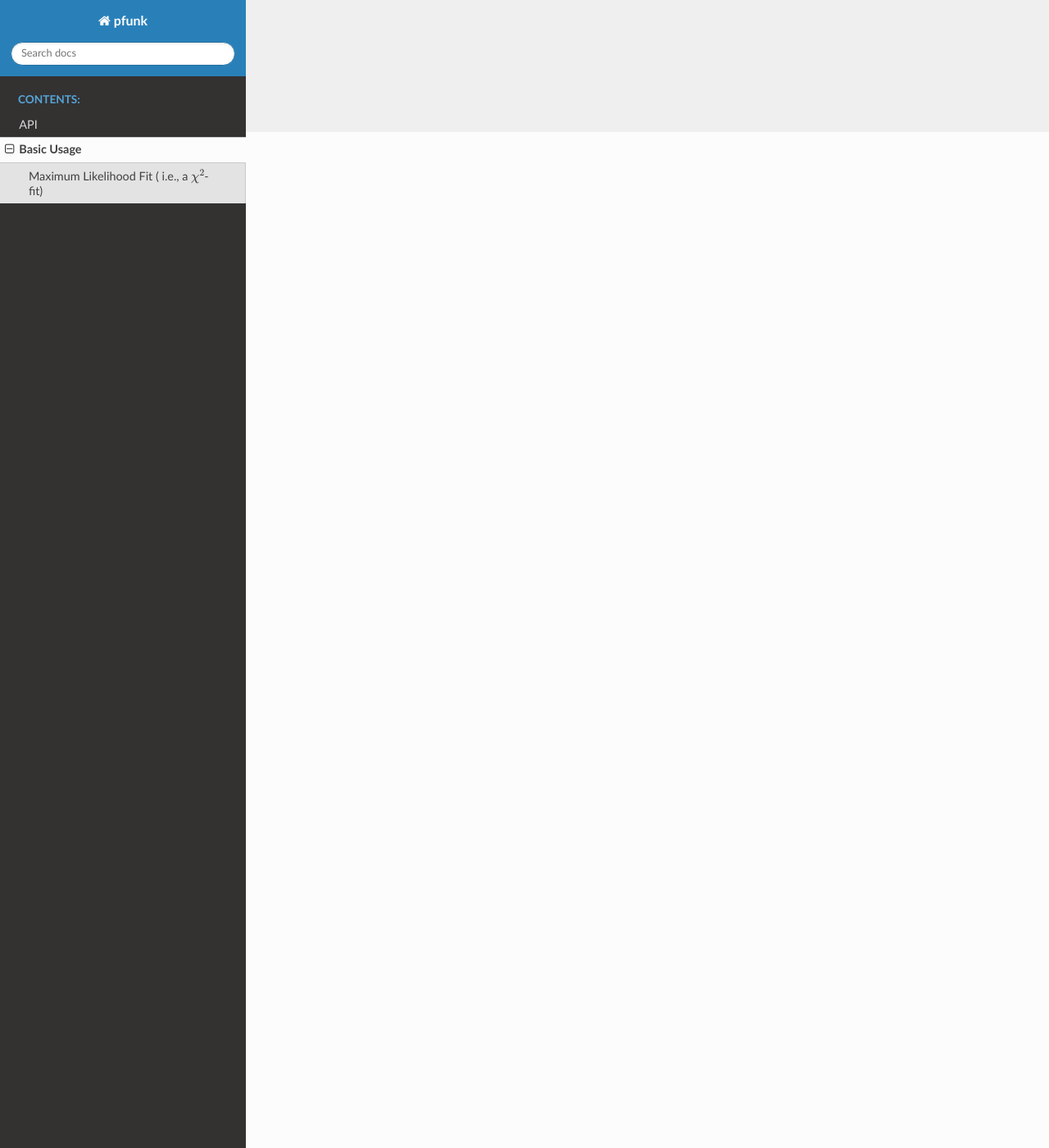
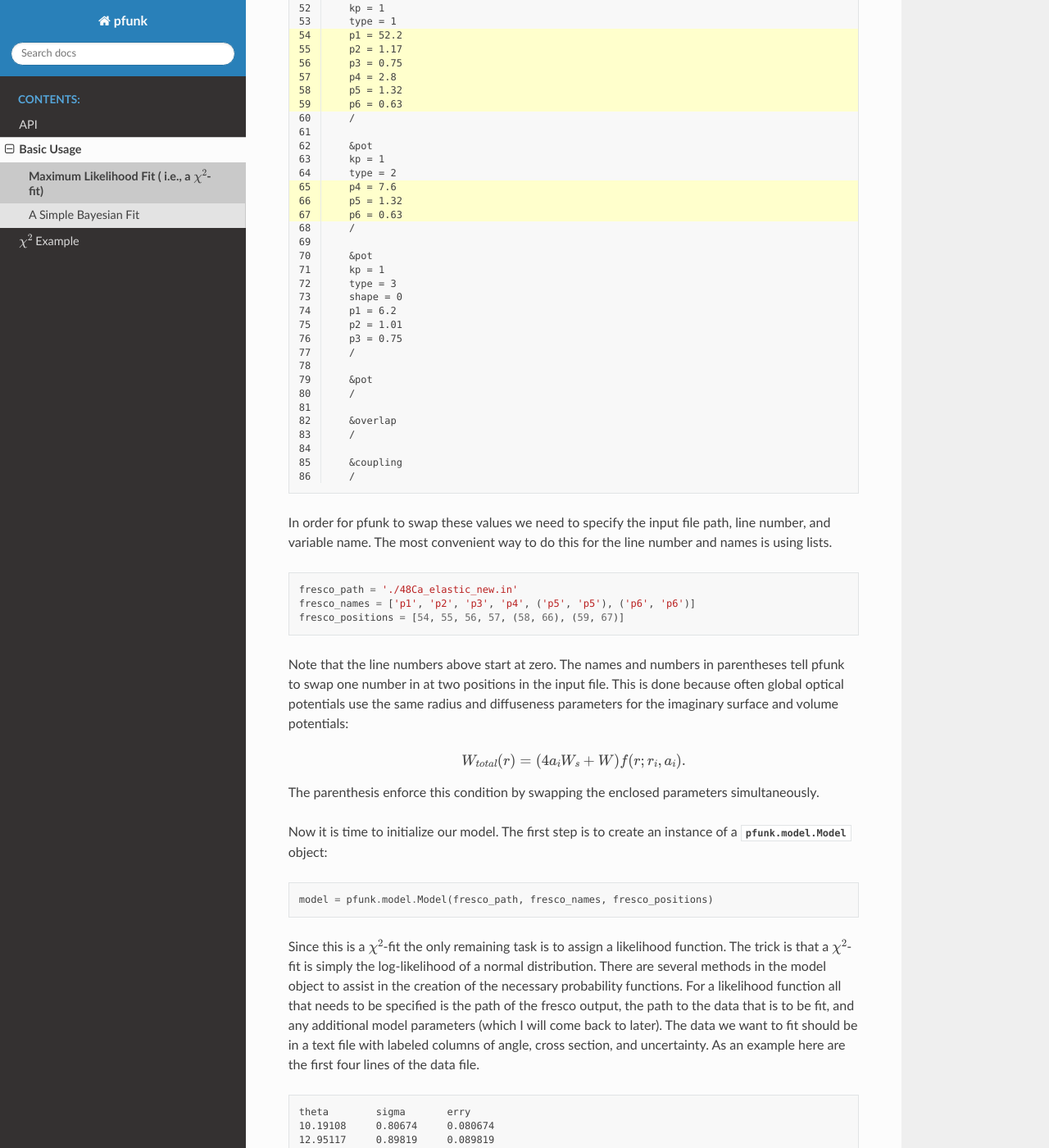
Before and after one commit to camarsha/pfunk, a Sphinx documentation site: the page built from docs/guide/basics.rst, in a window 1280 px wide and 1400 px high, scrolled down 1239 px. Shown: the whole window at 82% size. Built offline with Sphinx 7.4.7 and the Read the Docs theme 2.0.0, drawn with Linux system fonts in a browser that asks for light colours; some of the changed text lies outside the part shown.

Commit message:
Chi square example done

```diff
--- a/docs/conf.py
+++ b/docs/conf.py
@@ -35,7 +35,7 @@
 
 extensions = [
     'sphinx_rtd_theme', 'sphinx.ext.autodoc',
-    'sphinx.ext.mathjax'
+    'sphinx.ext.mathjax', 'nbsphinx'
 ]
 
 html_theme = "sphinx_rtd_theme"
--- a/docs/guide/basics.rst
+++ b/docs/guide/basics.rst
@@ -1,14 +1,206 @@
-===========
-Basic Usage
-===========
-
 Maximum Likelihood Fit ( i.e., a :math:`\chi^2`-fit)
 ====================================================
 
 The first example will be a simple :math:`\chi^2`-fit, where the
 optical model parameters will be adjusted to reproduce observed elastic
-scattering data. In this case I am going to look at the :math:`^{48}`Ca
+scattering data. In this case I am going to look at the :math:`^{48}` Ca
 :math:`(p, p)` at :math:`25` MeV. This data comes from Ref. [Mc1986]_.
+Just selecting the ... optical potential, we first have to create a FRESCO
+file that is compatible with pfunk. In particular, pfunk swaps variable values
+based on line numbers. While this can seem cumbersome, the upshot is that
+swapping based on line number eliminates any computational overhead with doing
+find and replace. Below the relevant lines are highlighted.
+
+.. code-block:: none
+  :linenos:
+  :lineno-start: 0
+  :emphasize-lines: 55,56,57,58,59,60,66,67,68
+
+     48Ca(p,p) 25.0 MeV
+     NAMELIST
+     &fresco
+     hcm = 0.1
+     rmatch = 40.0
+     jtmax = 20
+     absend = 0
+     jump(1:6) = 0, 0, 0, 0, 0, 0
+     jbord(1:6) = 0, 0, 0, 0, 0.0, 0.0
+     kqmax = 1
+     thmin = 0.0
+     thmax = 180.0
+     thinc = 1.0
+     it0 = 1
+     smats = 2
+     xstabl = 1
+     elab(1:4) = 25.0, 0, 0, 0
+     nlab(1:3) = 0, 0, 0
+     /
+
+     &partition
+     namep = 'p'
+     massp = 1
+     zp = 1
+     namet = 'Ca'
+     masst = 48
+     zt = 20
+     qval = 0.0
+     pwf = .false.
+     nex = 1
+     /
+
+
+     &states
+     jp = 0.5
+     bandp = 1
+     cpot = 1
+     jt = 0.0
+     bandt = 1
+     /
+
+
+     &partition
+     /
+
+     &pot
+     kp = 1
+     at = 48
+     rc = 1.25
+     /
+
+     &pot
+     kp = 1
+     type = 1
+     p1 = 52.2
+     p2 = 1.17
+     p3 = 0.75
+     p4 = 2.8
+     p5 = 1.32
+     p6 = 0.63
+     /
+
+     &pot
+     kp = 1
+     type = 2
+     p4 = 7.6
+     p5 = 1.32
+     p6 = 0.63
+     /
+
+     &pot
+     kp = 1
+     type = 3
+     shape = 0
+     p1 = 6.2
+     p2 = 1.01
+     p3 = 0.75
+     /
+
+     &pot
+     /
+
+     &overlap
+     /
+
+     &coupling
+     /
+
+
+In order for pfunk to swap these values we need to specify the input file path, line number, and variable name.
+The most convenient way to do this for the line number and names is using lists.
+
+.. code-block:: python
+
+	fresco_path = './48Ca_elastic_new.in'
+	fresco_names = ['p1', 'p2', 'p3', 'p4', ('p5', 'p5'), ('p6', 'p6')]
+	fresco_positions = [54, 55, 56, 57, (58, 66), (59, 67)]
+
+Note that the line numbers above start at zero. The names and numbers in parentheses
+tell pfunk to swap one number in at two positions in the input file. This is done because
+often global optical potentials use the same radius and diffuseness parameters
+for the imaginary surface and volume potentials:
+
+.. math::
+
+   W_{total}(r) = (4 a_i W_s + W)f(r;r_i, a_i).
+
+The parenthesis enforce this condition by swapping the enclosed parameters
+simultaneously.
+
+
+Now it is time to initialize our model. The first step is to create an instance
+of a :class:`pfunk.model.Model` object:
+
+.. code-block:: python
+
+	model = pfunk.model.Model(fresco_path, fresco_names, fresco_positions)
+
+
+Since this is a :math:`\chi^2`-fit the only remaining task is to assign a likelihood
+function. The trick is that a :math:`\chi^2`-fit is simply the log-likelihood of a
+normal distribution. There are several methods in the model object to assist in
+the creation of the necessary probability functions. For a likelihood function
+all that needs to be specified is the path of the fresco output, the path to the data
+that is to be fit, and any additional model parameters (which I will come back to later).
+The data we want to fit  should be in a text file
+with labeled columns of angle, cross section, and uncertainty. As an example here are
+the first four lines of the data file.
+
+.. code-block:: none
+
+   theta        sigma       erry
+   10.19108     0.80674     0.080674
+   12.95117     0.89819     0.089819
+   15.28662     1.012       0.1012
+
+Next, by default, the FRESCO elastic scattering cross section is written to fort.201.
+To add a likelihood function based on elastic scattering call the method
+:meth:`pfunk.model.Model.create_elastic_likelihood`:
+
+.. code-block:: python
+
+   model.create_elastic_likelihood('fort.201', elastic_data_path)
+
+Finally, pfunk needs to know that we are done adding likelihood functions so
+that it can create the total likelihood function.
+
+.. code-block:: python
+
+   model.create_likelihood()
+
+We now what to fit the optical model parameters to the data. Minimization is
+provided by the module :mod:`pfunk.model_fit` , and specifically a model can be
+minimized using the class :class:`pfunk.model_fit.MAPFit`. First the model needs
+to have starting parameters. The easiest way to do this if we just have potential
+parameters is to pull them from the :class:`pfunk.fresco_classes.NamelistInput` object which is generated automatically by the model. This object stores the initial parameters, and this list can be copied to the model objects initial parameters with:
+
+.. code-block:: python
+
+   model.x0 = model.fresco.x0[:]
+
+We now initialize the fit object:
+
+
+.. code-block:: python
+
+   fit = model.funk.model_fit.MAPFit(model, lnlike=True, percent_range=5.0)
+
+where we have told MAPFit object to minimize just the likelihood via :code:`lnlike=True` and to
+consider a global minimization in a range of :code:`5.0*model.x0` up and down with :code:`percent_range=5.0`.
+Because :code:`model.x0` controls the search range of the global minimization, different starting values
+can be chosen by changing the array :code:`fit.x0_custom`. With this we simply need to run the minimization, which
+can be done using basin hopping, :meth:`pfunk.model_fit.MAPFit.run`, differential evolution,
+:meth:`pfunk.model_fit.MAPFit.run_differential`, or dual annealing, :meth:`pfunk.model_fit.MAPFit.run_anneal`.
+Annealing usually provides the best compromise between speed and search range:
+
+.. code-block:: python
+
+   fit.run_anneal(max_iter=1000)
+
+This will print out a message after each iteration, but the message will not make too much sense. The first value
+is the current value of likelihood function, which you should check to make sure everything is still going smoothly.
+After this finishes the minimized parameter values can be found in the array :code:`fit.results.x`. The below notebook
+shows how to do this calculation and plot the results.
+
 
 
 .. [Mc1986] https://journals.aps.org/prc/abstract/10.1103/PhysRevC.33.1624.
--- a/docs/index.rst
+++ b/docs/index.rst
@@ -18,4 +18,5 @@
    :caption: Contents:
 
    /guide/api
-   /guide/basics
+   /guide/basic_usage
+   /notebooks/max_like/maxlike
--- a/docs/requirements.txt
+++ b/docs/requirements.txt
@@ -0,0 +1 @@
+nbsphinx
```
Also changed, not shown: .readthedocs.yml, docs/guide/max_like.ipynb (deleted).
